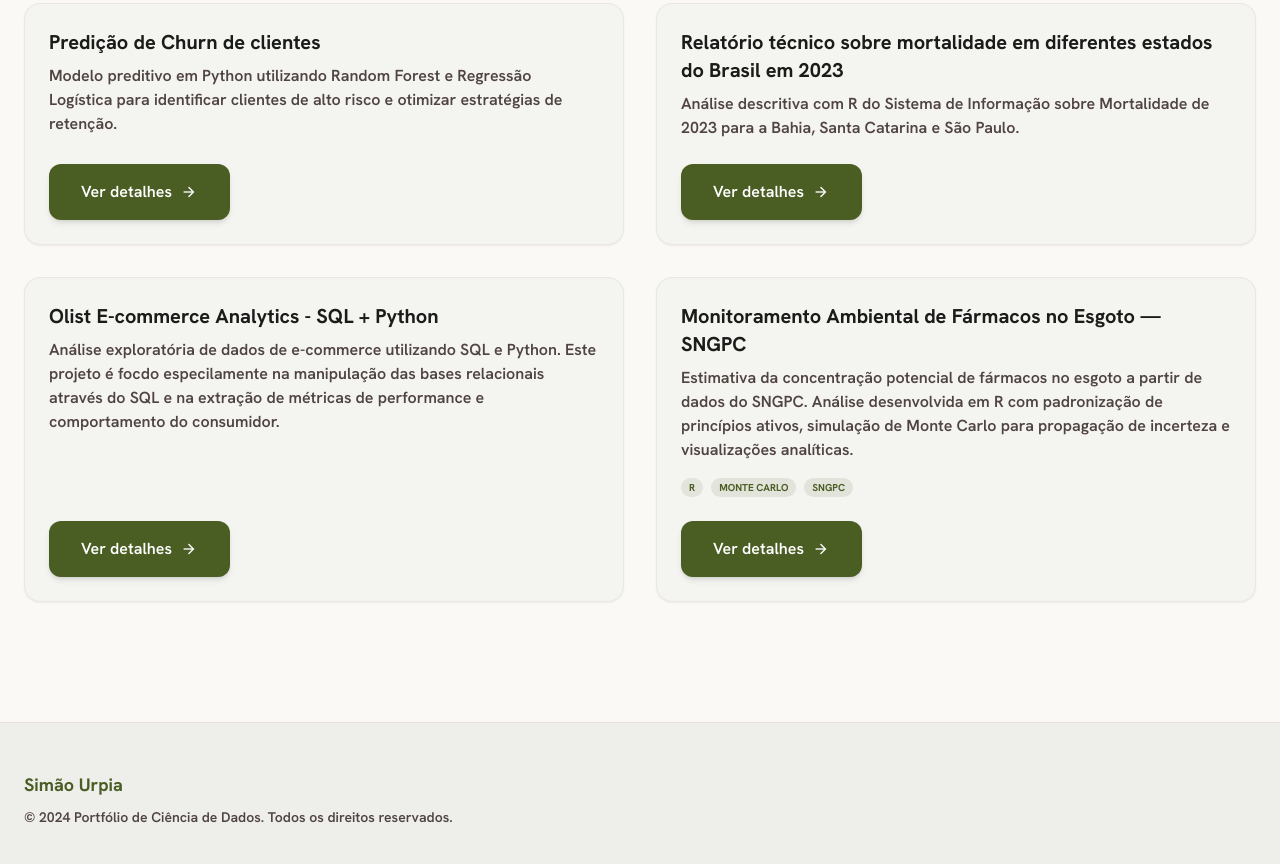
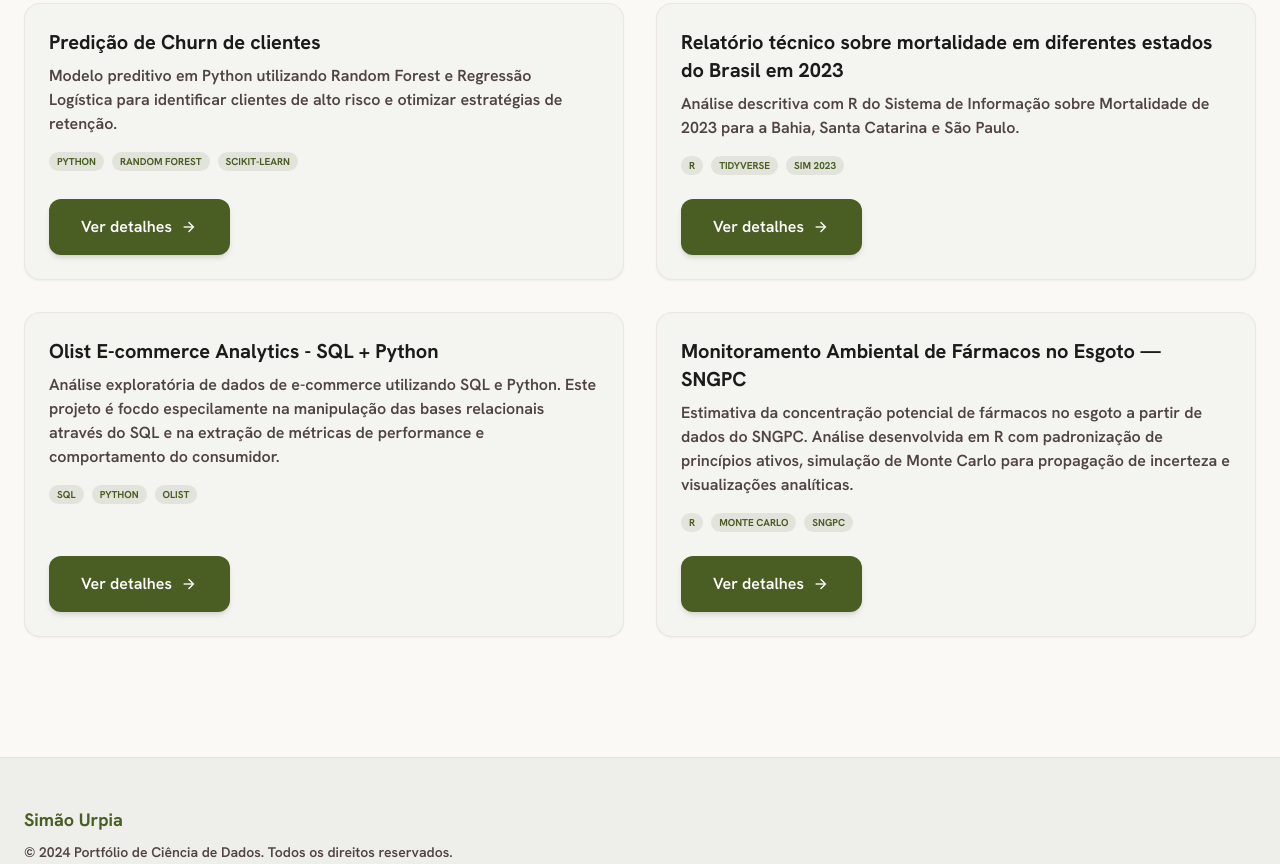
Before and after one commit to Urpia-S/P-gina-Portifolio-Projetos-DS, a plain HTML site: page index.html in a window 1280 px wide. Shown: the part 5119-5983 px from the top of the page. Drawn offline with nearby package versions, Linux system fonts and the light colour scheme.

Commit message:
Add files via upload

```diff
--- a/index.html
+++ b/index.html
@@ -434,7 +434,12 @@
 <!-- Card 1 -->
 <article class="group flex h-full flex-col rounded-2xl border border-outline-variant/30 bg-surface-container-low p-6 shadow-sm transition-all hover:-translate-y-1 hover:border-olive/30 hover:shadow-md">
 <h3 class="font-headline-md text-xl text-on-surface font-bold mb-2 group-hover:text-olive transition-colors">Predição de Churn de clientes</h3>
-<p class="font-body-md text-on-surface-variant mb-6">Modelo preditivo em Python utilizando Random Forest e Regressão Logística para identificar clientes de alto risco e otimizar estratégias de retenção.</p>
+<p class="font-body-md text-on-surface-variant mb-4">Modelo preditivo em Python utilizando Random Forest e Regressão Logística para identificar clientes de alto risco e otimizar estratégias de retenção.</p>
+<div class="flex flex-wrap gap-2 mb-6">
+<span class="px-2 py-0.5 bg-olive/10 text-olive text-[10px] font-bold rounded-full uppercase">Python</span>
+<span class="px-2 py-0.5 bg-olive/10 text-olive text-[10px] font-bold rounded-full uppercase">Random Forest</span>
+<span class="px-2 py-0.5 bg-olive/10 text-olive text-[10px] font-bold rounded-full uppercase">Scikit-learn</span>
+</div>
 <a class="mt-auto w-max font-label-sm bg-olive text-white px-8 py-4 rounded-full hover:bg-olive-dark transition-colors shadow-md flex items-center justify-center gap-2 focus:outline-none focus:ring-2 focus:ring-olive focus:ring-offset-4 focus:ring-offset-background" href="projeto-churn-details.html" aria-label="Abrir detalhes do projeto Predição de Churn de clientes">
 <span>Ver detalhes</span>
 <span class="material-symbols-outlined text-[18px]" aria-hidden="true">arrow_forward</span>
@@ -443,7 +448,12 @@
 <!-- Card 2 -->
 <article class="group flex h-full flex-col rounded-2xl border border-outline-variant/30 bg-surface-container-low p-6 shadow-sm transition-all hover:-translate-y-1 hover:border-olive/30 hover:shadow-md">
 <h3 class="font-headline-md text-xl text-on-surface font-bold mb-2 group-hover:text-olive transition-colors">Relatório técnico sobre mortalidade em diferentes estados do Brasil em 2023</h3>
-<p class="font-body-md text-on-surface-variant mb-6">Análise descritiva com R do Sistema de Informação sobre Mortalidade de 2023 para a Bahia, Santa Catarina e São Paulo.</p>
+<p class="font-body-md text-on-surface-variant mb-4">Análise descritiva com R do Sistema de Informação sobre Mortalidade de 2023 para a Bahia, Santa Catarina e São Paulo.</p>
+<div class="flex flex-wrap gap-2 mb-6">
+<span class="px-2 py-0.5 bg-olive/10 text-olive text-[10px] font-bold rounded-full uppercase">R</span>
+<span class="px-2 py-0.5 bg-olive/10 text-olive text-[10px] font-bold rounded-full uppercase">Tidyverse</span>
+<span class="px-2 py-0.5 bg-olive/10 text-olive text-[10px] font-bold rounded-full uppercase">SIM 2023</span>
+</div>
 <a class="mt-auto w-max font-label-sm bg-olive text-white px-8 py-4 rounded-full hover:bg-olive-dark transition-colors shadow-md flex items-center justify-center gap-2 focus:outline-none focus:ring-2 focus:ring-olive focus:ring-offset-4 focus:ring-offset-background" href="projeto-R-details.html" aria-label="Abrir detalhes do projeto Mortalidade no Brasil 2023">
 <span>Ver detalhes</span>
 <span class="material-symbols-outlined text-[18px]" aria-hidden="true">arrow_forward</span>
@@ -452,7 +462,12 @@
 <!-- Card 3 -->
 <article class="group flex h-full flex-col rounded-2xl border border-outline-variant/30 bg-surface-container-low p-6 shadow-sm transition-all hover:-translate-y-1 hover:border-olive/30 hover:shadow-md">
 <h3 class="font-headline-md text-xl text-on-surface font-bold mb-2 group-hover:text-olive transition-colors">Olist E-commerce Analytics - SQL + Python</h3>
-<p class="font-body-md text-on-surface-variant mb-6">Análise exploratória de dados de e-commerce utilizando SQL e Python. Este projeto é focdo especilamente na manipulação das bases relacionais através do SQL e na extração de métricas de performance e comportamento do consumidor.</p>
+<p class="font-body-md text-on-surface-variant mb-4">Análise exploratória de dados de e-commerce utilizando SQL e Python. Este projeto é focdo especilamente na manipulação das bases relacionais através do SQL e na extração de métricas de performance e comportamento do consumidor.</p>
+<div class="flex flex-wrap gap-2 mb-6">
+<span class="px-2 py-0.5 bg-olive/10 text-olive text-[10px] font-bold rounded-full uppercase">SQL</span>
+<span class="px-2 py-0.5 bg-olive/10 text-olive text-[10px] font-bold rounded-full uppercase">Python</span>
+<span class="px-2 py-0.5 bg-olive/10 text-olive text-[10px] font-bold rounded-full uppercase">Olist</span>
+</div>
 <a class="mt-auto w-max font-label-sm bg-olive text-white px-8 py-4 rounded-full hover:bg-olive-dark transition-colors shadow-md flex items-center justify-center gap-2 focus:outline-none focus:ring-2 focus:ring-olive focus:ring-offset-4 focus:ring-offset-background" href="projeto-sql-details.html" aria-label="Abrir detalhes do projeto Olist E-commerce Analytics">
 <span>Ver detalhes</span>
 <span class="material-symbols-outlined text-[18px]" aria-hidden="true">arrow_forward</span>
```
